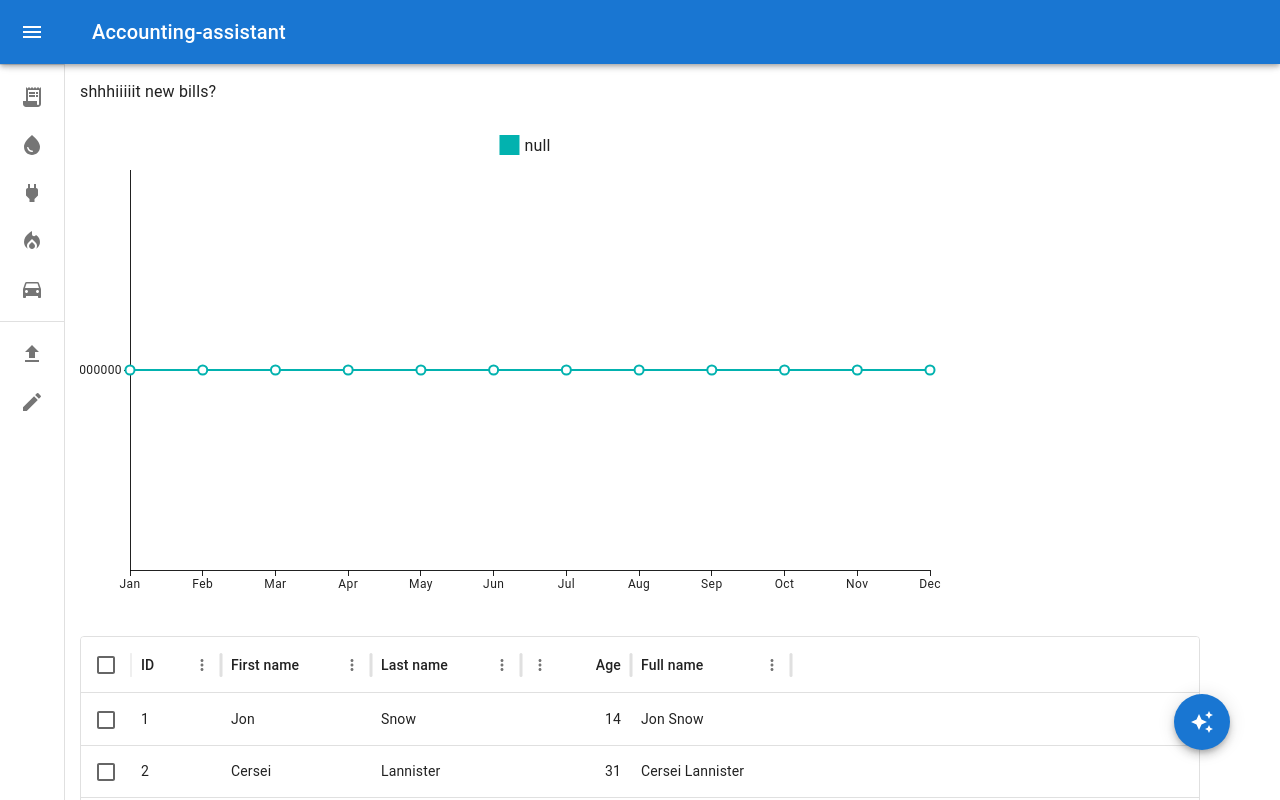
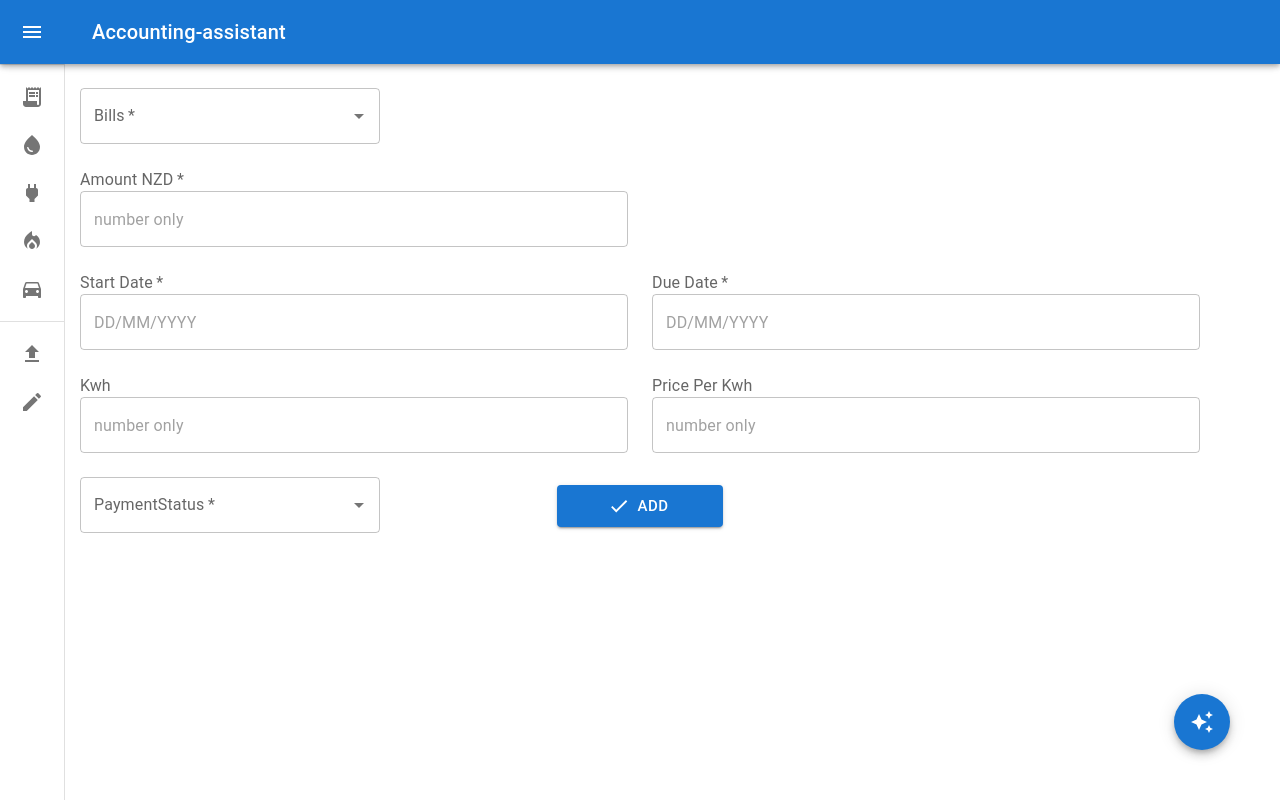
Before and after one commit to NickZhang0707/Accounting-assistant, a React (Vite) app in the folder frontend/: page /AddBills in a window 1280 px wide. Shown: the top 800 px of the page. Built offline with nearby package versions, Linux system fonts and the light colour scheme.

Commit message:
update add page

```diff
--- a/frontend/src/Components/AddBillsPageComponents.tsx
+++ b/frontend/src/Components/AddBillsPageComponents.tsx
@@ -1,27 +1,132 @@
-import { Box, Typography, Grid } from '@mui/material';
-import LineChart from './LineChartMain';
-import DataGrid from './DataGrid';
-import { DrawerHeader } from '../Theme/defaultTheme';
-import { Outlet } from 'react-router-dom';
 
-const AddBillsPageComponents = () => {
+import { Box } from '@mui/material';
+import FormLabel from '@mui/material/FormLabel';
+import Grid from '@mui/material/Grid';
+import OutlinedInput from '@mui/material/OutlinedInput';
+import { styled } from '@mui/system';
+import TextField from '@mui/material/TextField';
+import Autocomplete from '@mui/material/Autocomplete';
+import Button from '@mui/material/Button';
+import CheckIcon from '@mui/icons-material/Check';
+
+
+const FormGrid = styled(Grid)(() => ({
+  display: 'flex',
+  flexDirection: 'column',
+}));
+
+const BillsLable = [
+    { label: 'Water', value: 'water' },
+    { label: 'Power', value: 'power' },
+    { label: 'Gas', value: 'gas' },
+    { label: 'Transport', value: 'transport' },
+];
+
+const PaymentStatus = [
+  { label: 'Paid', value: 'paid' },
+  { label: 'Unpaid', value: 'unpaid' },
+];
+
+export default function AddBillsForm() {
   return (
-    <Box component="main" sx={{ flexGrow: 1, p: 3 }}>
-      <DrawerHeader />
-      <Typography paragraph>
-        shhhiiiiit new bills?
-      </Typography>
-      <Grid container spacing={2}>
-        <Grid item xs={6}>
-          <LineChart />
+    <Box component="form" sx={{ flexGrow: 1, p: 3, mt: 9 }}>
+        <Grid container spacing={3}>
+            <FormGrid item xs={12}>
+                <Autocomplete
+                    disablePortal
+                    id="combo-box-demo"
+                    options={BillsLable}
+                    sx={{ width: 300 }}
+                    renderInput={(params) => <TextField {...params} label="Bills" required />}
+                />
+            </FormGrid>
+            <FormGrid item xs={12} md={6}>
+                <FormLabel htmlFor="Amount" required>
+                Amount NZD
+                </FormLabel>
+                <OutlinedInput
+                id="Amount"
+                name="Amount"
+                type="Amount"
+                placeholder="number only"
+                autoComplete="Amount"
+                required
+                />
+            </FormGrid>
+            <FormGrid item xs={12} md={6}>
+
+            </FormGrid>
+            <FormGrid item xs={12} md={6}>
+                <FormLabel htmlFor="StartDate" required>
+                Start Date
+                </FormLabel>
+                <OutlinedInput
+                id="StartDate"
+                name="StartDate"
+                type="StartDate"
+                placeholder="DD/MM/YYYY"
+                autoComplete="DD/MM/YYYY"
+                required
+                />
+            </FormGrid>
+            <FormGrid item xs={12} md={6}>
+                <FormLabel htmlFor="DueDate" required>
+                Due Date
+                </FormLabel>
+                <OutlinedInput
+                id="DueDate"
+                name="DueDate"
+                type="DueDate"
+                placeholder="DD/MM/YYYY"
+                autoComplete="DD/MM/YYYY"
+                required
+                />
+            </FormGrid>
+            <FormGrid item xs={6}>
+                <FormLabel htmlFor="Kwh">
+                Kwh
+                </FormLabel>
+                <OutlinedInput
+                id="Kwh"
+                name="Kwh"
+                type="Kwh"
+                placeholder="number only"
+                autoComplete="Kwh"
+                required
+                />
+            </FormGrid>
+            <FormGrid item xs={6}>
+                <FormLabel htmlFor="PricePerKwh">
+                Price Per Kwh
+                </FormLabel>
+                <OutlinedInput
+                id="PricePerKwh"
+                name="PricePerKwh"
+                type="PricePerKwh"
+                placeholder="number only"
+                autoComplete="PricePerKwh"
+                />
+            </FormGrid>
+            <FormGrid item xs={5}>
+              <Autocomplete
+                    disablePortal
+                    id="PaymentStatus"
+                    options={PaymentStatus}
+                    sx={{ width: 300 }}
+                    renderInput={(params) => <TextField {...params} label="PaymentStatus" required /> }
+                  />
+            </FormGrid>
+            <FormGrid item xs={2}>
+                <Button
+                    size='large'
+                    variant="contained"
+                    startIcon={<CheckIcon />}
+                    sx={{ mt: 1 }}
+                >
+                    ADD
+                </Button>
+            </FormGrid>
         </Grid>
-        <Grid item xs={12}>
-          <DataGrid />
-        </Grid>
-      </Grid>
-      <Outlet />
     </Box>
   );
 }
-
-export default AddBillsPageComponents;
--- a/frontend/src/Components/AiButton.tsx
+++ b/frontend/src/Components/AiButton.tsx
@@ -1,5 +1,5 @@
 import React, { useState } from 'react';
-import { Fab, Dialog, DialogActions, DialogContent, DialogContentText, DialogTitle, Button, Typography, Box, TextField } from '@mui/material';
+import { Fab, Dialog, DialogActions, DialogContent, DialogTitle, Button, Typography, Box, TextField } from '@mui/material';
 import AutoAwesomeIcon from '@mui/icons-material/AutoAwesome';
 
 const AiButton = () => {
```
